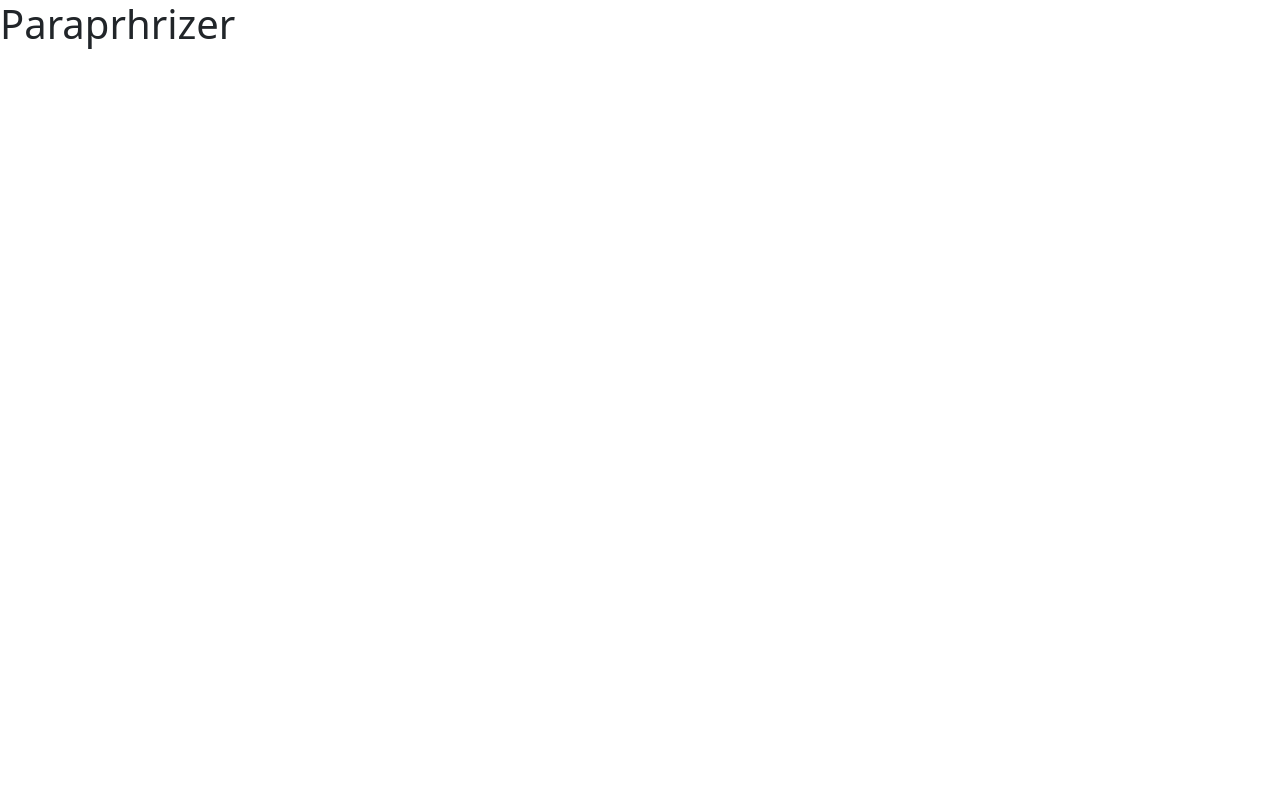
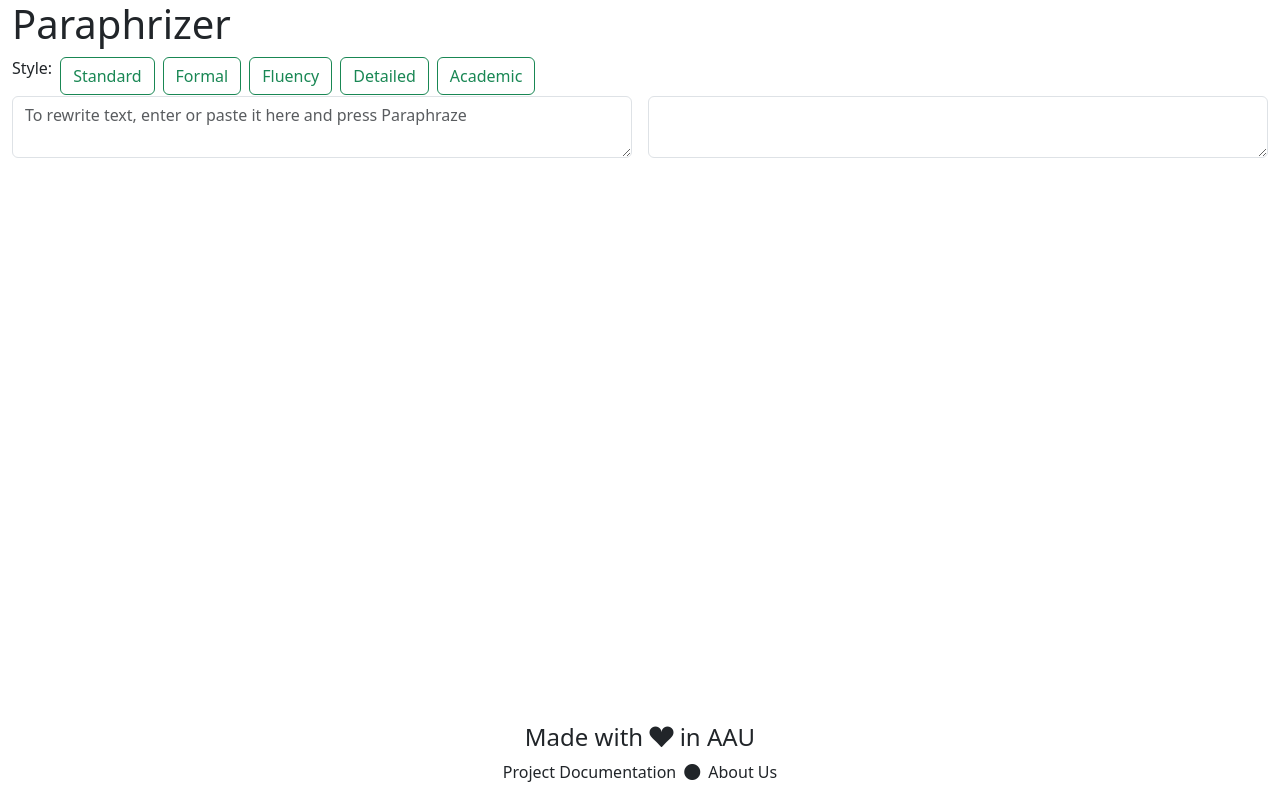
Before and after one commit to jacopobellosi/StudyMate---ASE-project, a React (Vite) app in the folder frontend/frontend/: page /paraphrizer in a window 1280 px wide. Built offline with nearby package versions, Linux system fonts and the light colour scheme.

Commit message:
Create the first version of Paraphrize page

```diff
--- /dev/null
+++ b/frontend/frontend/src/components/Footer.tsx
@@ -0,0 +1,33 @@
+import { useNavigate } from "react-router-dom";
+
+const Footer = () => {
+  let navigate = useNavigate();
+  return (
+    <div className="container-fluid justify-content-center align-items-center text-center mb-3">
+      <h4>
+        Made with <i className="bi bi-suit-heart-fill"></i> in AAU
+      </h4>
+      <a
+        href="#"
+        className="link-dark link-offset-2 link-underline-opacity-0 link-underline-opacity-100-hover me-2"
+        onClick={() => {
+          navigate("/docu");
+        }}
+      >
+        Project Documentation
+      </a>
+      <i className="bi bi-circle-fill"></i>
+      <a
+        href="#"
+        className="link-dark link-offset-2 link-underline-opacity-0 link-underline-opacity-100-hover ms-2"
+        onClick={() => {
+          navigate("/about");
+        }}
+      >
+        About Us
+      </a>
+    </div>
+  );
+};
+
+export default Footer;
--- a/frontend/frontend/src/components/Homescreen.tsx
+++ b/frontend/frontend/src/components/Homescreen.tsx
@@ -1,4 +1,5 @@
 import { useNavigate } from "react-router-dom";
+import Footer from "./Footer";
 
 function Homescreen() {
   let navigate = useNavigate();
@@ -27,30 +28,7 @@ function Homescreen() {
         </button>
       </div>
       <div className="flex-grow-1"></div>
-      <div className="container-fluid justify-content-center align-items-center text-center mb-3">
-        <h4>
-          Made with <i className="bi bi-suit-heart-fill"></i> in AAU
-        </h4>
-        <a
-          href="#"
-          className="link-dark link-offset-2 link-underline-opacity-0 link-underline-opacity-100-hover me-2"
-          onClick={() => {
-            navigate("/docu");
-          }}
-        >
-          Project Documentation
-        </a>
-        <i className="bi bi-circle-fill"></i>
-        <a
-          href="#"
-          className="link-dark link-offset-2 link-underline-opacity-0 link-underline-opacity-100-hover ms-2"
-          onClick={() => {
-            navigate("/about");
-          }}
-        >
-          About Us
-        </a>
-      </div>
+      <Footer />
     </div>
   );
 }
--- a/frontend/frontend/src/components/Paraphrizer.tsx
+++ b/frontend/frontend/src/components/Paraphrizer.tsx
@@ -1,5 +1,47 @@
+import Footer from "./Footer";
+
 function Paraphrizer() {
-  return <h1>Paraprhrizer</h1>;
+  return (
+    <div className="container-fluid vh-100 d-flex flex-column">
+      <h1>Paraphrizer</h1>
+      <div className="d-flex align-items-center gap-2">
+        <p>Style: </p>
+        <button type="button" className="btn btn-outline-success">
+          Standard
+        </button>
+        <button type="button" className="btn btn-outline-success">
+          Formal
+        </button>
+        <button type="button" className="btn btn-outline-success">
+          Fluency
+        </button>
+        <button type="button" className="btn btn-outline-success">
+          Detailed
+        </button>
+        <button type="button" className="btn btn-outline-success">
+          Academic
+        </button>
+      </div>
+      <div className="d-flex">
+        <div className="w-50 me-2">
+          <div data-mdb-input-init className="form-outline">
+            <textarea
+              className="form-control"
+              id="input"
+              placeholder="To rewrite text, enter or paste it here and press Paraphraze"
+            />
+          </div>
+        </div>
+        <div className="w-50 ms-2">
+          <div data-mdb-input-init className="form-outline">
+            <textarea className="form-control" id="output" readOnly />
+          </div>
+        </div>
+      </div>
+      <div className="flex-grow-1"></div>
+      <Footer />
+    </div>
+  );
 }
 
 export default Paraphrizer;
```
